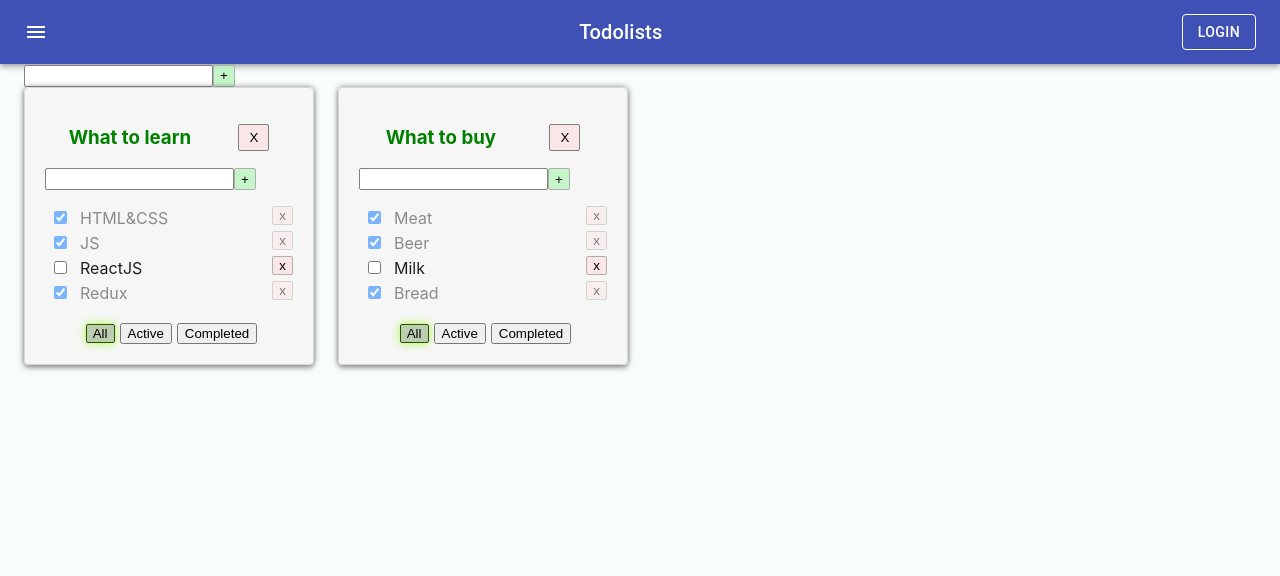
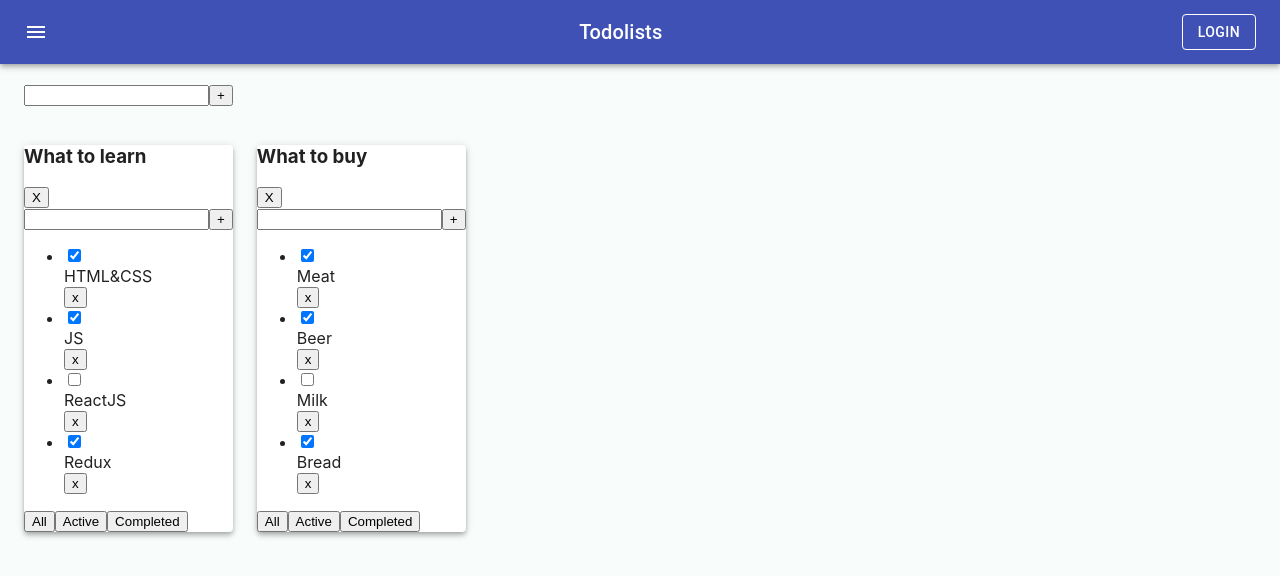
Before and after one commit to AliaksandrLiubanets/todolist, a React (Create React App) app: page / in a window 1280 px wide. Shown: the top 576 px of the page. Built offline with nearby package versions, Linux system fonts and the light colour scheme.

Commit message:
Add TextField from material-ui in EditableSpan.tsx

```diff
--- a/src/App.tsx
+++ b/src/App.tsx
@@ -102,10 +102,9 @@ function App() {
             taskForRender = tasks[tl.id].filter(t => t.isDone)
         }
 
-        return <Grid item sm={3}>
+        return <Grid key={tl.id} item>
             <Paper elevation={4}>
-                <Todolist key={tl.id}
-                          id={tl.id}
+                <Todolist id={tl.id}
                           title={tl.title}
                           filter={tl.filter}
                           tasks={taskForRender}
@@ -136,7 +135,7 @@ function App() {
 
 
             <Container fixed>
-                <Grid container>
+                <Grid container style={ {padding: "20px 0"} }>
                     <AddItemForm addItem={addTodoList}/>
                 </Grid>
                 <Grid container
--- a/src/EditableSpan.tsx
+++ b/src/EditableSpan.tsx
@@ -1,4 +1,5 @@
 import React, {ChangeEvent, KeyboardEvent, useState} from 'react'
+import {TextField} from '@material-ui/core'
 
 type EditableSpanPropsType = {
     title: string
@@ -19,8 +20,12 @@ const EditableSpan = (props: EditableSpanPropsType) => {
     }
     return (
         editMode
-            ? <input autoFocus={true} onBlur={offEditMode} onChange={setInputValue} value={title}/>
-            : <span onDoubleClick={onEditMode}>{props.title}</span>
+            ? <TextField style={{width: '100px'}} autoFocus={true} onBlur={offEditMode} onChange={setInputValue}
+                         value={title}/>
+            // : <span onDoubleClick={onEditMode}>{props.title}</span>
+            : <div>
+                <span onDoubleClick={onEditMode}>{props.title}</span>
+            </div>
     )
 }
 
--- a/src/Style.module.css
+++ b/src/Style.module.css
@@ -1,95 +1,95 @@
-.border {
-    border: #d9d8d8 1px solid;
-    border-radius: 5px;
-    padding: 20px;
-    background-color: rgba(241, 241, 241, 0.61);
-    box-shadow: 0 0 5px rgba(128, 128, 128, 0.84);
-}
+/*.border {*/
+/*    border: #d9d8d8 1px solid;*/
+/*    border-radius: 5px;*/
+/*    padding: 20px;*/
+/*    background-color: rgba(241, 241, 241, 0.61);*/
+/*    box-shadow: 0 0 5px rgba(128, 128, 128, 0.84);*/
+/*}*/
 
-.normal_input {
-    height: 18px;
-    padding: 1px 5px;
-    border-radius: 2px;
-    border: 1px solid gray;
-}
+/*.normal_input {*/
+/*    height: 18px;*/
+/*    padding: 1px 5px;*/
+/*    border-radius: 2px;*/
+/*    border: 1px solid gray;*/
+/*}*/
 
-.input_block button {
-    height: 22px;
-    border: 1px solid #b0afaf;
-    border-radius: 2px;
-    background-color: rgba(182, 245, 186, 0.77);
-}
+/*.input_block button {*/
+/*    height: 22px;*/
+/*    border: 1px solid #b0afaf;*/
+/*    border-radius: 2px;*/
+/*    background-color: rgba(182, 245, 186, 0.77);*/
+/*}*/
 
-.list {
-    margin-left: -35px;
-}
+/*.list {*/
+/*    margin-left: -35px;*/
+/*}*/
 
-.list li span {
-    margin-left: 10px;
-}
+/*.list li span {*/
+/*    margin-left: 10px;*/
+/*}*/
 
-.list li button {
-    display: flex;
-    float: right;
-    background-color: rgba(255, 214, 214, 0.49);
-    border: 1px solid #b0afaf;
-    border-radius: 2px;
-}
+/*.list li button {*/
+/*    display: flex;*/
+/*    float: right;*/
+/*    background-color: rgba(255, 214, 214, 0.49);*/
+/*    border: 1px solid #b0afaf;*/
+/*    border-radius: 2px;*/
+/*}*/
 
-.list li {
-    list-style: none;
-    line-height: 25px;
-}
+/*.list li {*/
+/*    list-style: none;*/
+/*    line-height: 25px;*/
+/*}*/
 
-.normal_button {
-    margin-left: 5px;
-}
+/*.normal_button {*/
+/*    margin-left: 5px;*/
+/*}*/
 
-.chosen_button {
-    border: 1px solid #275203;
-    border-radius: 2px;
-    background-color: rgba(56, 108, 12, 0.3);
-    box-shadow: 0 0 9px rgba(166, 248, 43, 0.9);
-    margin-left: 5px;
-}
+/*.chosen_button {*/
+/*    border: 1px solid #275203;*/
+/*    border-radius: 2px;*/
+/*    background-color: rgba(56, 108, 12, 0.3);*/
+/*    box-shadow: 0 0 9px rgba(166, 248, 43, 0.9);*/
+/*    margin-left: 5px;*/
+/*}*/
 
-h3 {
-    color: green;
-    text-align: center;
-}
+/*h3 {*/
+/*    color: green;*/
+/*    text-align: center;*/
+/*}*/
 
-.title {
-    display: flex;
-    justify-content: space-around;
-    align-items: center;
-}
+/*.title {*/
+/*    display: flex;*/
+/*    justify-content: space-around;*/
+/*    align-items: center;*/
+/*}*/
 
-.title__button button {
-    border-radius: 2px;
-    background-color: rgba(255, 214, 214, 0.49);
-    border: 1px solid gray;
-    text-align: center;
-    padding: 5px 10px;
-}
+/*.title__button button {*/
+/*    border-radius: 2px;*/
+/*    background-color: rgba(255, 214, 214, 0.49);*/
+/*    border: 1px solid gray;*/
+/*    text-align: center;*/
+/*    padding: 5px 10px;*/
+/*}*/
 
-.h3blue {
-    color:rgb(2, 78, 78);
-    text-shadow: 2px 2px aqua;
-}
+/*.h3blue {*/
+/*    color:rgb(2, 78, 78);*/
+/*    text-shadow: 2px 2px aqua;*/
+/*}*/
 
-.filter {
-    text-align: center;
-}
+/*.filter {*/
+/*    text-align: center;*/
+/*}*/
 
-.is_done {
-    opacity: 0.5;
-}
+/*.is_done {*/
+/*    opacity: 0.5;*/
+/*}*/
 
-.error {
-    border: 1px solid red;
-    border-radius: 2px;
-}
+/*.error {*/
+/*    border: 1px solid red;*/
+/*    border-radius: 2px;*/
+/*}*/
 
-.error_message {
-    color: red;
-}
+/*.error_message {*/
+/*    color: red;*/
+/*}*/
```
